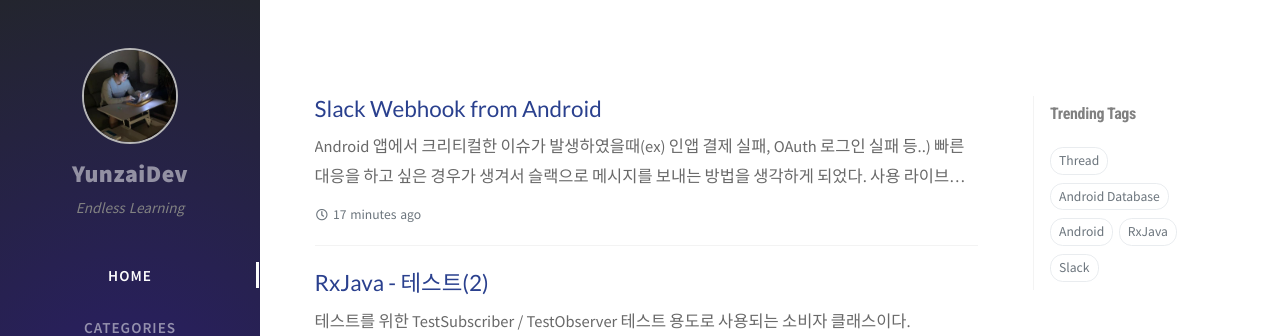
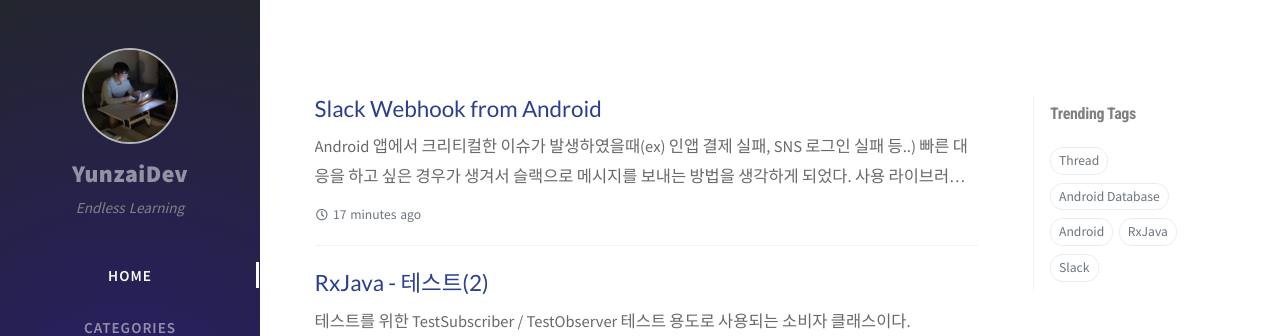
Before and after one commit to yunjaena/yunjaena.github.io, a Jekyll site: the page built from index.html, in a window 1280 px wide and 900 px high. Shown: the top 336 px of the window. Built offline with Jekyll 4.4.1, drawn with Linux system fonts in a browser that asks for light colours; nearby versions of some CDN libraries; the list of posts is cut into pages by our own code; comment, search, counter and statistics services are not loaded.

Commit message:
Edit slack webhook from android post typo
Edit slack webhook from android post typo

````diff
--- a/_posts/Android/Advance/2020-06-15-Slack_webhook_from_Android.md
+++ b/_posts/Android/Advance/2020-06-15-Slack_webhook_from_Android.md
@@ -7,7 +7,7 @@
 image: https://drive.google.com/uc?export=view&id=1Sf11rU-CDmQo1BF92Fq-8ZKFzWi1YJXI
 ---
 
-Android 앱에서 크리티컬한 이슈가 발생하였을때(ex) 인앱 결제 실패, OAuth 로그인 실패 등..) 빠른 대응을 하고 싶은 경우가 생겨서 슬랙으로 메시지를 보내는 방법을 생각하게 되었다.
+Android 앱에서 크리티컬한 이슈가 발생하였을때(ex) 인앱 결제 실패, SNS 로그인 실패 등..) 빠른 대응을 하고 싶은 경우가 생겨서 슬랙으로 메시지를 보내는 방법을 생각하게 되었다.
 
 
 ## 사용 라이브러리
@@ -101,7 +101,7 @@
 
 ### Android Manifest
 
-- AndroidManifest.xml에 meta data로 웹후크 URL에서 "https://hooks.slack.com" 를 제외한 나머지 path를 복사해주세요. (string resource에 선언하시는걸 추천합니다.)
+- AndroidManifest.xml에 meta data로 웹후크 URL에서 "https://hooks.slack.com/" 를 제외한 나머지 path를 복사해주세요. (string resource에 선언하시는걸 추천합니다.)
 
 ```xml
 <meta-data
````
